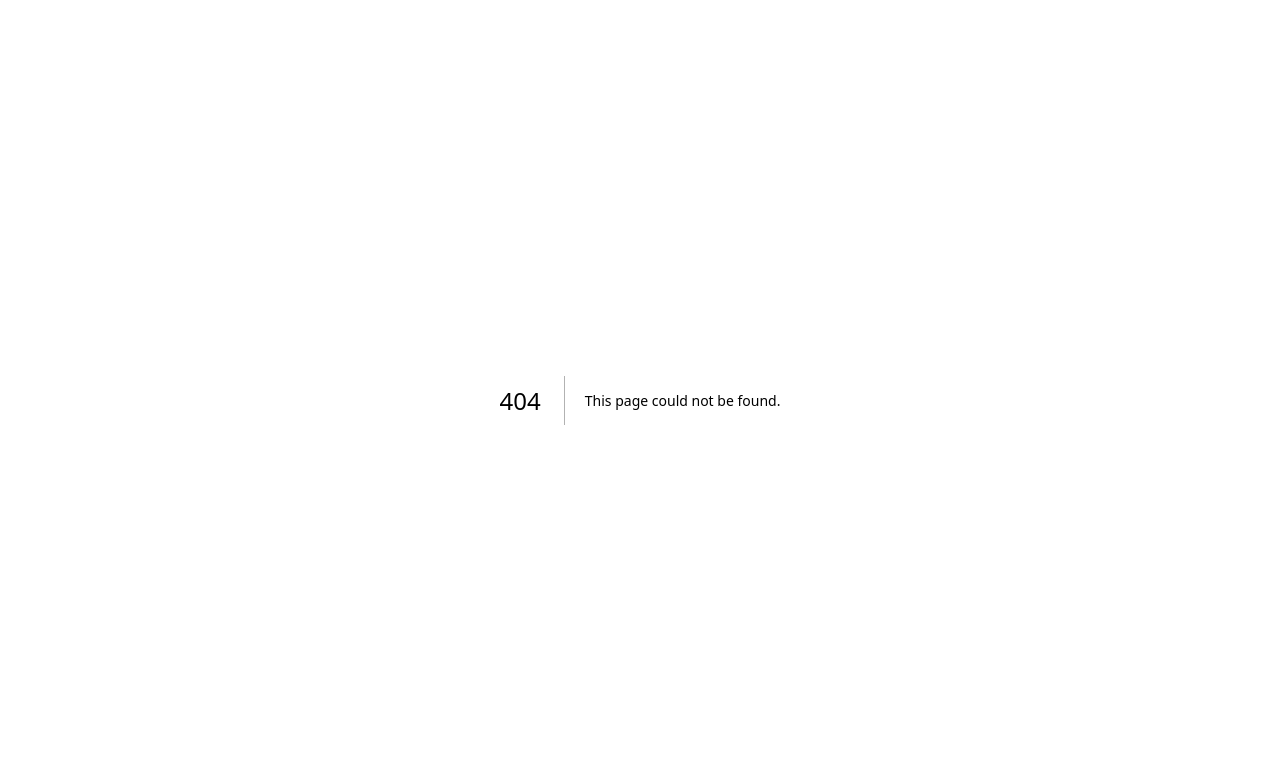
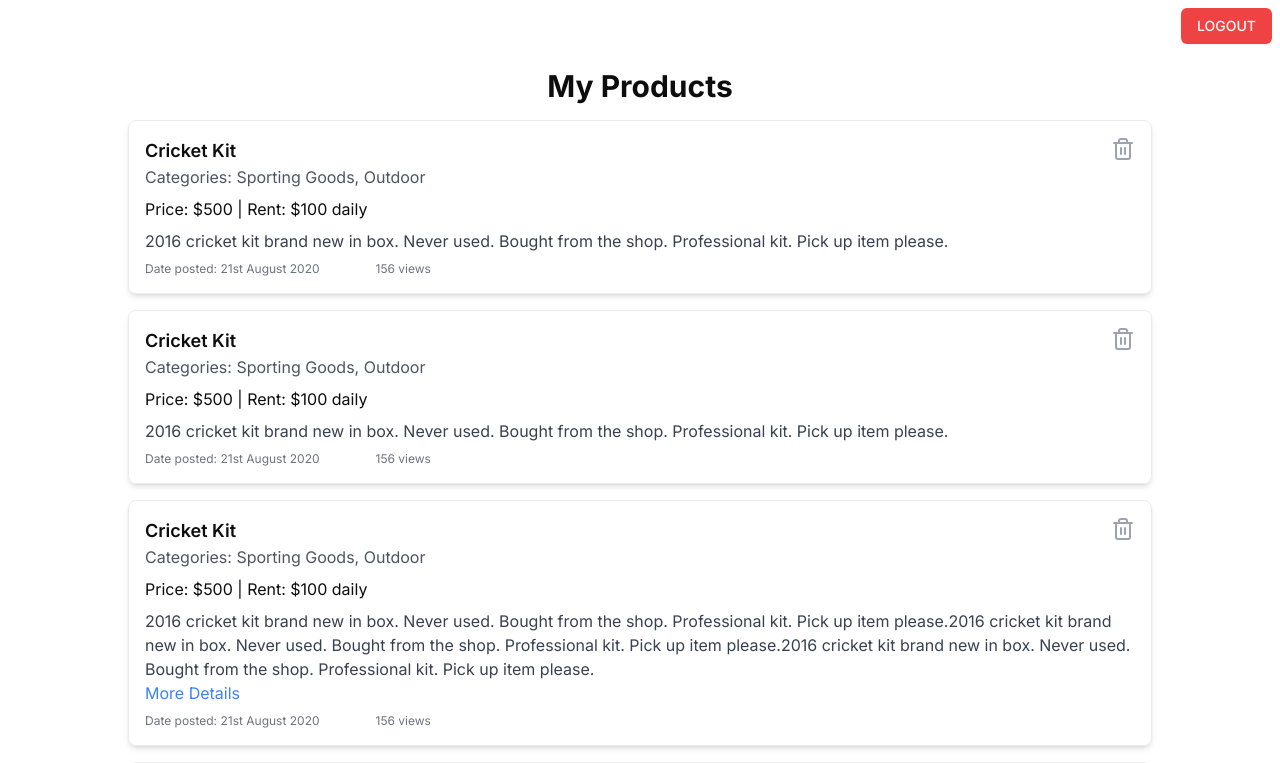
Before and after one commit to nur-zaman/teebay, a Next.js app: page /myproducts in a window 1280 px wide. Before the commit this address had no page. Shown: the top 763 px of the page. Built offline with nearby package versions, Linux system fonts and the light colour scheme.

Commit message:
feat: added myproduct page

```diff
--- /dev/null
+++ b/app/(dashboard)/myproducts/layout.tsx
@@ -0,0 +1,19 @@
+import { Button } from '@/components/ui/button';
+import type { ReactNode } from 'react';
+
+type LayoutProps = {
+    children: ReactNode;
+};
+
+export default function Layout({ children }: LayoutProps) {
+
+    return (
+        <section className='flex flex-col'>
+            <div  className='m-2 self-end'>
+            <Button variant={"destructive"}>LOGOUT</Button>
+            </div>
+            {children}
+
+        </section>
+    );
+}
--- /dev/null
+++ b/app/(dashboard)/myproducts/page.tsx
@@ -0,0 +1,55 @@
+import ProductList from "@/components/ProductList";
+import { Product } from '@/types/productType';
+export default function MyProductsPage ()  {
+    const mockProducts:Product[] = [
+        {
+          title: 'Cricket Kit',
+          categories: ['Sporting Goods', 'Outdoor'],
+          price: 500,
+          rent: '100 daily',
+          description:
+            '2016 cricket kit brand new in box. Never used. Bought from the shop. Professional kit. Pick up item please.',
+          date: '21st August 2020',
+          views: 156,
+        },
+
+        {
+            title: 'Cricket Kit',
+            categories: ['Sporting Goods', 'Outdoor'],
+            price: 500,
+            rent: '100 daily',
+            description:
+              '2016 cricket kit brand new in box. Never used. Bought from the shop. Professional kit. Pick up item please.',
+            date: '21st August 2020',
+            views: 156,
+          },
+          {
+            title: 'Cricket Kit',
+            categories: ['Sporting Goods', 'Outdoor'],
+            price: 500,
+            rent: '100 daily',
+            description:
+              '2016 cricket kit brand new in box. Never used. Bought from the shop. Professional kit. Pick up item please.2016 cricket kit brand new in box. Never used. Bought from the shop. Professional kit. Pick up item please.2016 cricket kit brand new in box. Never used. Bought from the shop. Professional kit. Pick up item please.',
+            date: '21st August 2020',
+            views: 156,
+          },
+          {
+            title: 'Cricket Kit',
+            categories: ['Sporting Goods', 'Outdoor'],
+            price: 500,
+            rent: '100 daily',
+            description:
+              '2016 cricket kit brand new in box. Never used. Bought from the shop. Professional kit. Pick up item please.2016 cricket kit brand new in box. Never used. Bought from the shop. Professional kit. Pick up item please.2016 cricket kit brand new in box. Never used. Bought from the shop. Professional kit. Pick up item please.',
+            date: '21st August 2020',
+            views: 156,
+          },
+
+      ];
+
+  return (
+    <div className="container mx-auto p-4 flex flex-col items-center">
+      <h1 className="text-3xl font-bold mb-4">My Products</h1>
+      <ProductList products={mockProducts} />
+    </div>
+  );
+};
--- /dev/null
+++ b/components/ProductCard.tsx
@@ -0,0 +1,34 @@
+import { Trash2 } from 'lucide-react';
+import Link from 'next/link';
+import { Product } from '@/types/productType';
+
+export default function ProductCard ({ product }:{product:Product}){
+  const { title, categories, price, rent, description, date, views } = product;
+
+  return (
+    <div className="border rounded-lg p-4 shadow-md hover:shadow-lg">
+      <div className="flex justify-between items-start">
+        <div>
+          <h3 className="text-lg font-semibold">{title}</h3>
+          <p className="text-gray-600">Categories: {categories.join(', ')}</p>
+        </div>
+        <button className="text-gray-400 hover:text-red-500">
+          <span className="sr-only">Delete</span>
+          <Trash2 />
+        </button>
+      </div>
+      <p className="mt-2">
+        Price: ${price} | Rent: ${rent}
+      </p>
+      <p className="mt-2 text-gray-700 line-clamp-3">{description}</p>
+      {description.length > 200 && (
+        <Link href="#" className="text-blue-500 hover:text-blue-700">More Details
+        </Link>
+      )}
+      <div className=" flex mt-2 text-xs text-gray-500 gap-x-14">
+        <span>Date posted: {date}</span>
+        <span className="">{views} views</span>
+      </div>
+    </div>
+  );
+};
--- /dev/null
+++ b/components/ProductList.tsx
@@ -0,0 +1,16 @@
+import ProductCard from './ProductCard';
+import { Button } from './ui/button';
+import { Product } from '@/types/productType';
+
+export default function ProductList ({ products }:{products:Product[]})  {
+  return (
+    <div className="flex flex-col gap-4 max-w-screen-lg">
+      {products.map((product,index) => (
+        <ProductCard key={index} product={product} />
+      ))}
+                  <div  className='m-2 self-end'>
+            <Button >Add Product</Button>
+            </div>
+    </div>
+  );
+};
--- /dev/null
+++ b/types/productType.ts
@@ -0,0 +1,9 @@
+export interface Product {
+    title: string;
+    categories: string[];
+    price: number;
+    rent: string;
+    description: string;
+    date: string;
+    views: number;
+}
```
